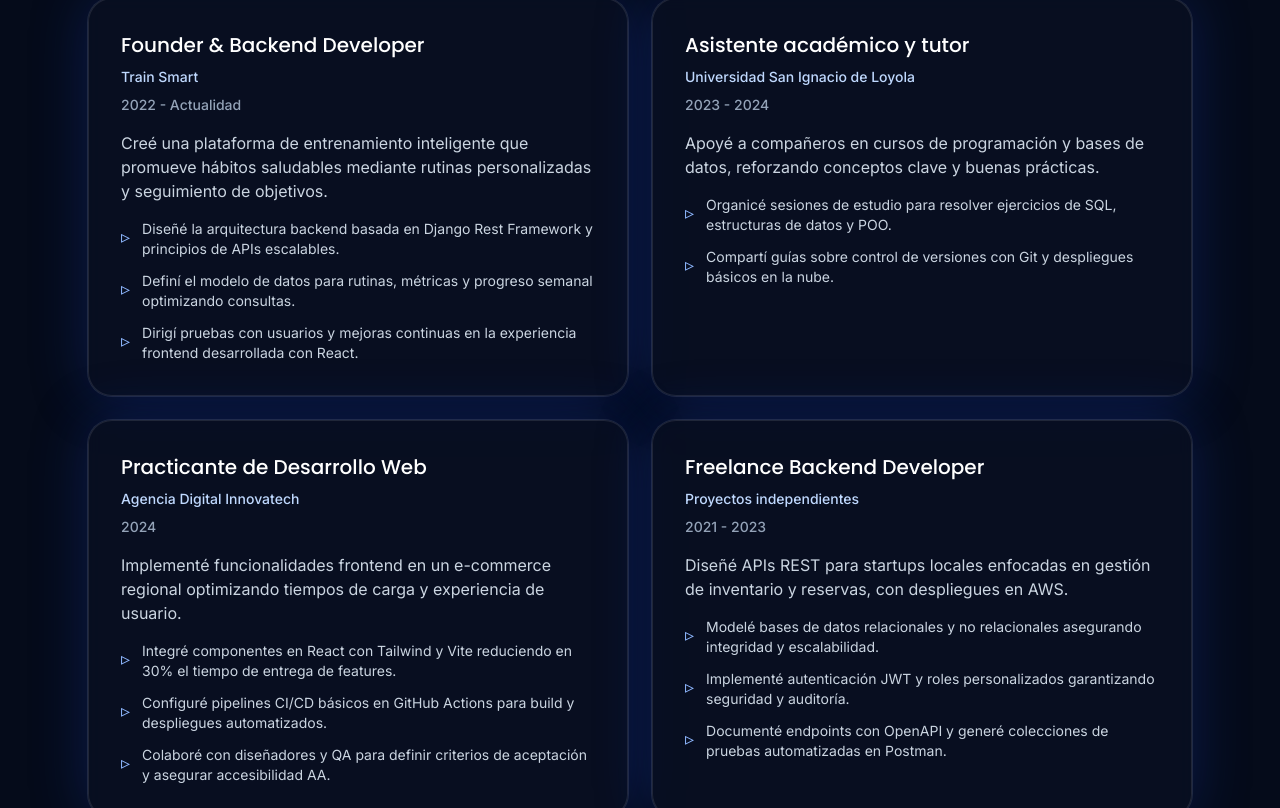
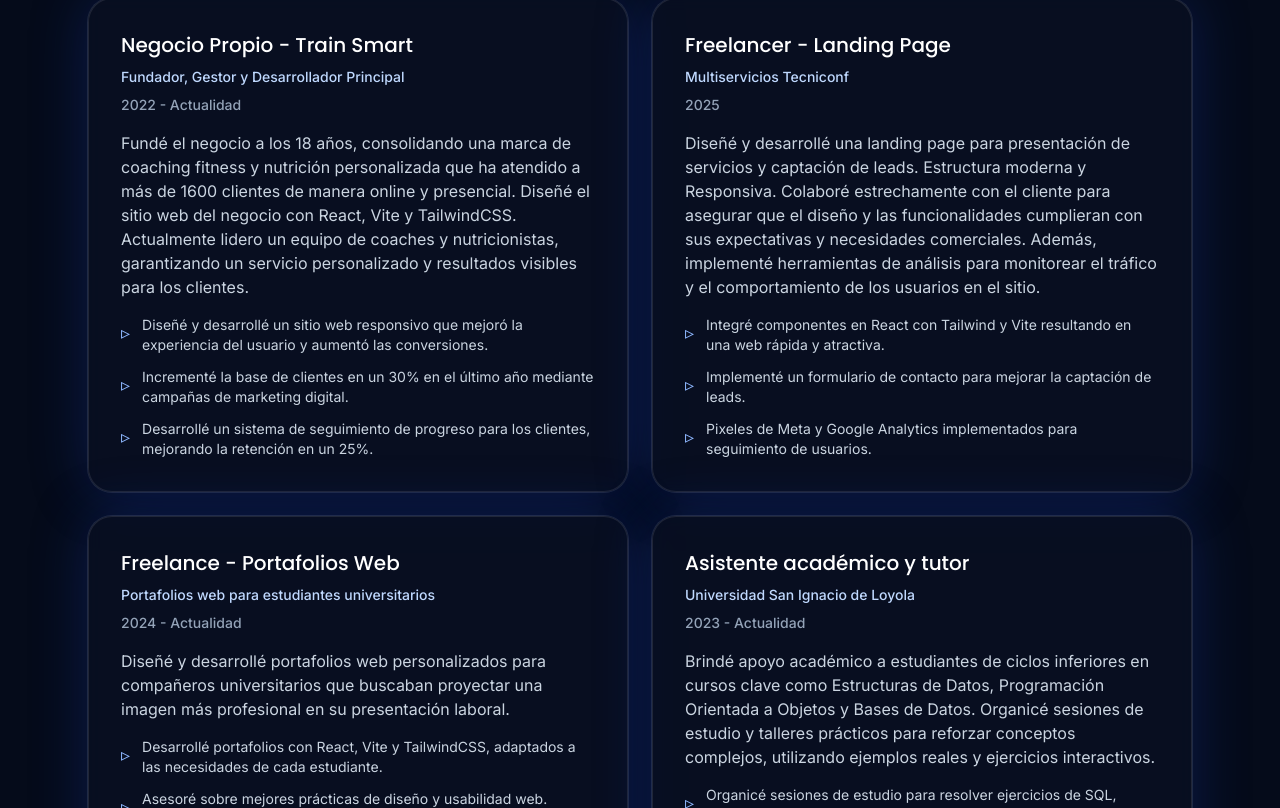
Before and after one commit to FrancoChihuan/FrancoChihuan.github.io, a React (Vite) app: page / in a window 1280 px wide. Shown: the part 1352-2160 px from the top of the page. Built offline with nearby package versions, Linux system fonts and the light colour scheme.

Commit message:
Contenido de experience edited

```diff
--- a/src/data/profile.ts
+++ b/src/data/profile.ts
@@ -131,50 +131,53 @@ export const projects: Project[] = [
 
 export const experiences: Experience[] = [
   {
-    title: 'Founder & Backend Developer',
-    organization: 'Train Smart',
+    title: 'Negocio Propio - Train Smart',
+    organization: 'Fundador, Gestor y Desarrollador Principal',
     period: '2022 - Actualidad',
     description:
-      'Creé una plataforma de entrenamiento inteligente que promueve hábitos saludables mediante rutinas personalizadas y seguimiento de objetivos.',
+      'Fundé el negocio a los 18 años, consolidando una marca de coaching fitness y nutrición personalizada que ha atendido a más de 1600 clientes de manera online y presencial. Diseñé el sitio web del negocio con React, Vite y TailwindCSS. Actualmente lidero un equipo de coaches y nutricionistas, garantizando un servicio personalizado y resultados visibles para los clientes.',
+    achievements: [ //agrega achievements reales
+      'Diseñé y desarrollé un sitio web responsivo que mejoró la experiencia del usuario y aumentó las conversiones.',
+      'Incrementé la base de clientes en un 30% en el último año mediante campañas de marketing digital.',
+      'Desarrollé un sistema de seguimiento de progreso para los clientes, mejorando la retención en un 25%.',
+    ],
+  },
+  {
+    title: 'Freelancer - Landing Page',
+    organization: 'Multiservicios Tecniconf',
+    period: '2025',
+    description: // florea mas en la descripcion
+      'Diseñé y desarrollé una landing page para presentación de servicios y captación de leads. Estructura moderna y Responsiva. Colaboré estrechamente con el cliente para asegurar que el diseño y las funcionalidades cumplieran con sus expectativas y necesidades comerciales. Además, implementé herramientas de análisis para monitorear el tráfico y el comportamiento de los usuarios en el sitio.',
     achievements: [
-      'Diseñé la arquitectura backend basada en Django Rest Framework y principios de APIs escalables.',
-      'Definí el modelo de datos para rutinas, métricas y progreso semanal optimizando consultas.',
-      'Dirigí pruebas con usuarios y mejoras continuas en la experiencia frontend desarrollada con React.',
+      'Integré componentes en React con Tailwind y Vite resultando en una web rápida y atractiva.',
+      'Implementé un formulario de contacto para mejorar la captación de leads.',
+      'Pixeles de Meta y Google Analytics implementados para seguimiento de usuarios.',
+    ],
+  },
+  {
+    title: 'Freelance - Portafolios Web',
+    organization: 'Portafolios web para estudiantes universitarios',
+    period: '2024 - Actualidad',
+    description:
+      'Diseñé y desarrollé portafolios web personalizados para compañeros universitarios que buscaban proyectar una imagen más profesional en su presentación laboral.',
+    achievements: [
+      'Desarrollé portafolios con React, Vite y TailwindCSS, adaptados a las necesidades de cada estudiante.',
+      'Asesoré sobre mejores prácticas de diseño y usabilidad web.',
+      'Implementé formularios de contacto y enlaces a redes sociales para mejorar la interacción con potenciales empleadores.',
+      'Recibí feedback positivo que destacó la profesionalidad y funcionalidad de los portafolios entregados.',
     ],
   },
   {
     title: 'Asistente académico y tutor',
     organization: 'Universidad San Ignacio de Loyola',
-    period: '2023 - 2024',
+    period: '2023 - Actualidad',
     description:
-      'Apoyé a compañeros en cursos de programación y bases de datos, reforzando conceptos clave y buenas prácticas.',
+      'Brindé apoyo académico a estudiantes de ciclos inferiores en cursos clave como Estructuras de Datos, Programación Orientada a Objetos y Bases de Datos. Organicé sesiones de estudio y talleres prácticos para reforzar conceptos complejos, utilizando ejemplos reales y ejercicios interactivos.',
     achievements: [
       'Organicé sesiones de estudio para resolver ejercicios de SQL, estructuras de datos y POO.',
       'Compartí guías sobre control de versiones con Git y despliegues básicos en la nube.',
-    ],
-  },
-  {
-    title: 'Practicante de Desarrollo Web',
-    organization: 'Agencia Digital Innovatech',
-    period: '2024',
-    description:
-      'Implementé funcionalidades frontend en un e-commerce regional optimizando tiempos de carga y experiencia de usuario.',
-    achievements: [
-      'Integré componentes en React con Tailwind y Vite reduciendo en 30% el tiempo de entrega de features.',
-      'Configuré pipelines CI/CD básicos en GitHub Actions para build y despliegues automatizados.',
-      'Colaboré con diseñadores y QA para definir criterios de aceptación y asegurar accesibilidad AA.',
-    ],
-  },
-  {
-    title: 'Freelance Backend Developer',
-    organization: 'Proyectos independientes',
-    period: '2021 - 2023',
-    description:
-      'Diseñé APIs REST para startups locales enfocadas en gestión de inventario y reservas, con despliegues en AWS.',
-    achievements: [
-      'Modelé bases de datos relacionales y no relacionales asegurando integridad y escalabilidad.',
-      'Implementé autenticación JWT y roles personalizados garantizando seguridad y auditoría.',
-      'Documenté endpoints con OpenAPI y generé colecciones de pruebas automatizadas en Postman.',
+      'Fomenté un ambiente colaborativo que mejoró el rendimiento académico del grupo.',
+      'Recibí reconocimiento por parte de profesores y estudiantes por mi dedicación y claridad en las explicaciones.',
     ],
   },
 ]
```
